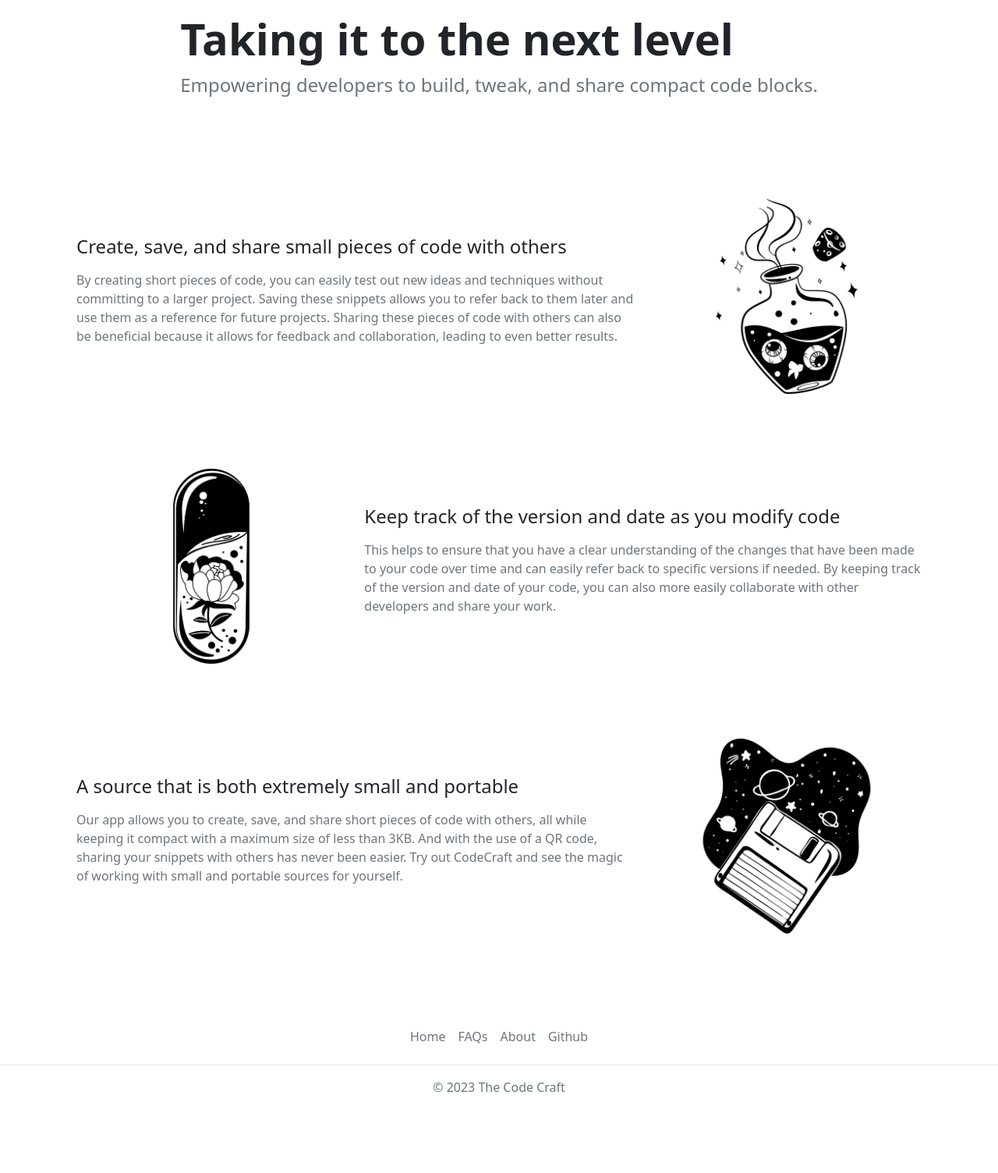
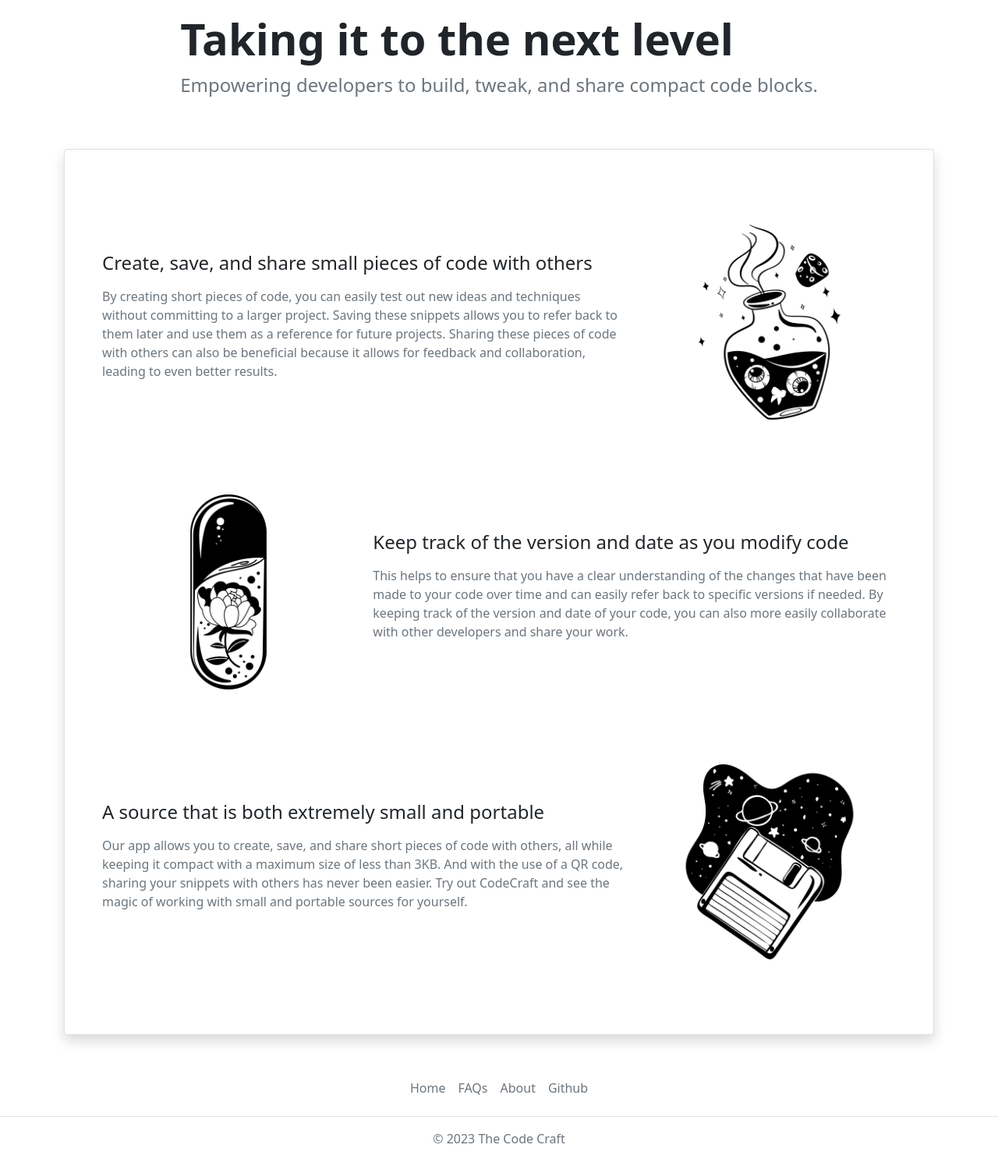
Before and after one commit to voizlav/codecraft, a Flask app: page /about in a window 1280 px wide. Shown: the part 57-1561 px from the top of the page at 78% size. Before the commit the page ends 1457 px from the top, so only its background shows below. Run offline with Flask 2, Linux system fonts and the light colour scheme; parts of the project's set-up code (start-up, migrations or seed data) failed here and were passed over.

Commit message:
Update about page

```diff
--- a/app/templates/about.html
+++ b/app/templates/about.html
@@ -11,7 +11,7 @@
   </div>
 </div>
 <div class="container">
-  <div class="card p-3 border-0 text-dark m-auto">
+  <div class="card p-5 text-dark m-auto rounded shadow">
     <div class="row justify-content-md-center align-items-md-center mt-5 mb-5">
       <div class="col-md-8 col-sm-6">
         <h4>Create, save, and share small pieces of code with others</h4>
```
